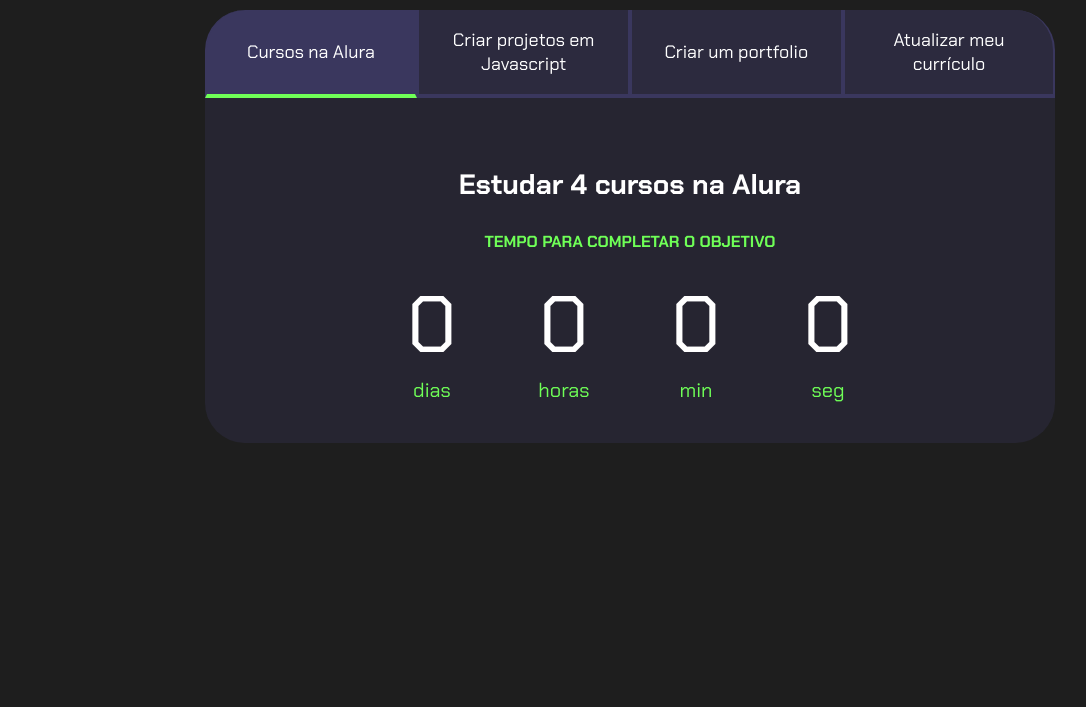
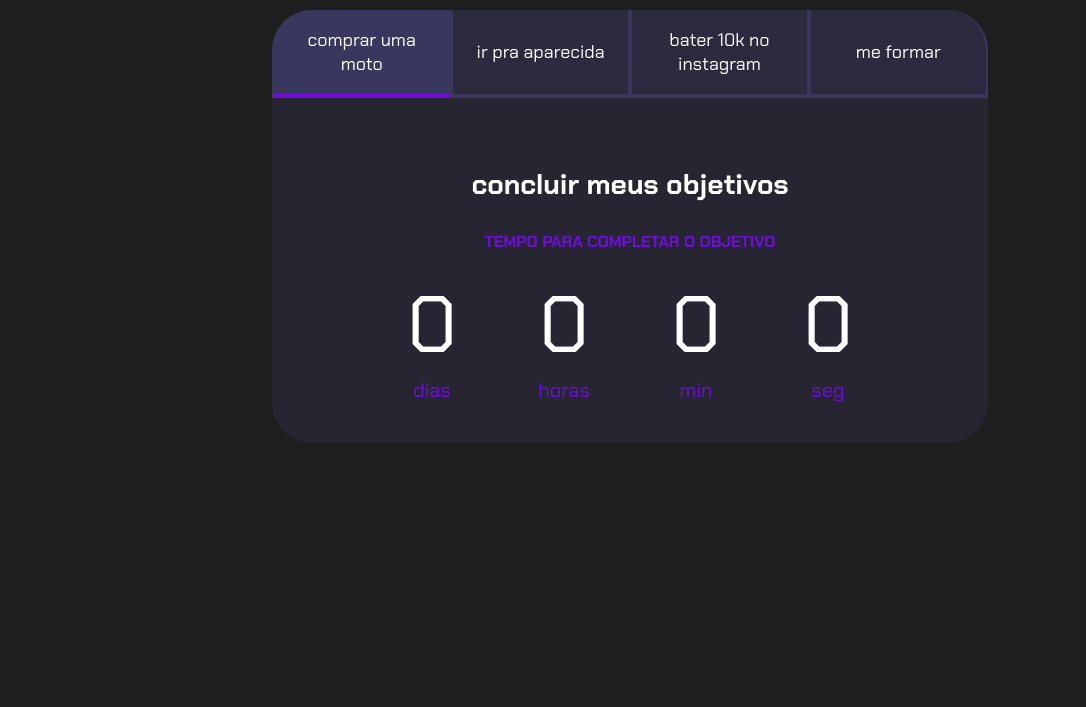
Before and after one commit to thayssantos25/javascript-projetos-de-vida, a plain HTML site: page index.html in a window 1280 px wide. Shown: the part 93-800 px from the top of the page, without its empty margins (10-1096 px from the left). Drawn offline with Linux system fonts and the light colour scheme.

Commit message:
atualização do dia 08

```diff
--- a/index.html
+++ b/index.html
@@ -13,14 +13,14 @@
         <h2 class="titulo-principal">Meus Objetivos do ano<span>_</span></h2>
         <div class="conteudo">
             <div class="botoes">
-                <button class="botao ativo">Cursos na Alura</button>
-                <button class="botao">Criar projetos em Javascript</button>
-                <button class="botao">Criar um portfolio</button>
-                <button class="botao">Atualizar meu currículo</button>
+                <button class="botao ativo">comprar uma moto
+                <button class="botao">ir pra aparecida</button>
+                <button class="botao">bater 10k no instagram</button>
+                <button class="botao">me formar</button>
             </div>
             <div class="abas-textos">
                 <div class="aba-conteudo ativo">
-                    <h3 class="aba-conteudo-titulo-principal">Estudar 4 cursos na Alura</h3>
+                    <h3 class="aba-conteudo-titulo-principal">concluir meus objetivos</h3>
                     <h4 class="aba-conteudo-titulo-secundario">Tempo para completar o objetivo</h4>
                     <div class="contador">
                         <div class="contador-digito">
@@ -42,7 +42,7 @@
                     </div>
                 </div>
                 <div class="aba-conteudo">
-                    <h3 class="aba-conteudo-titulo-principal">Criar 5 projetos em Javascript</h3>
+                    <h3 class="aba-conteudo-titulo-principal">fé em Deus sempre</h3>
                     <h4 class="aba-conteudo-titulo-secundario">Tempo para completar o objetivo</h4>
                     <div class="contador">
                         <div class="contador-digito">
--- a/style.css
+++ b/style.css
@@ -2,7 +2,7 @@
 
 :root {
     --cor-de-fundo: #1E1E1E;
-    --verde: #6FFF57;
+    --verde: #6f0edf;
     --branco: #FFFFFF;
     --botao-ativo: #3A375E;
     --botao-inativo: rgba(58, 55, 94, 0.5);
```
